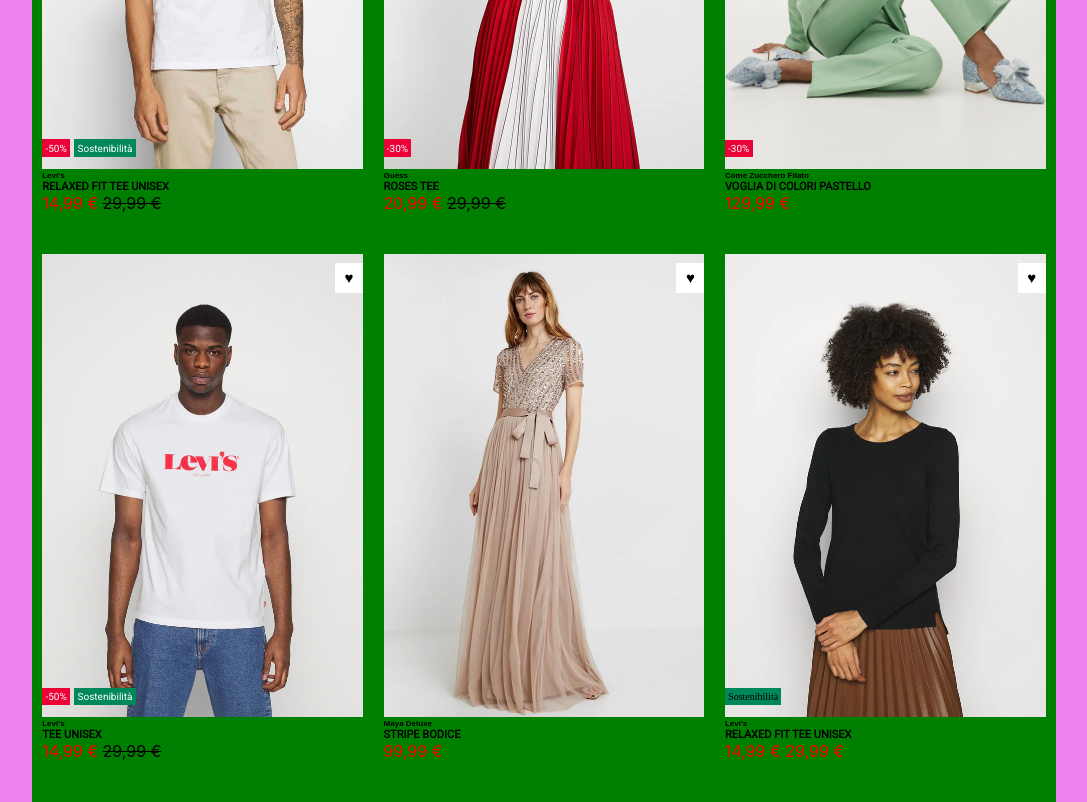
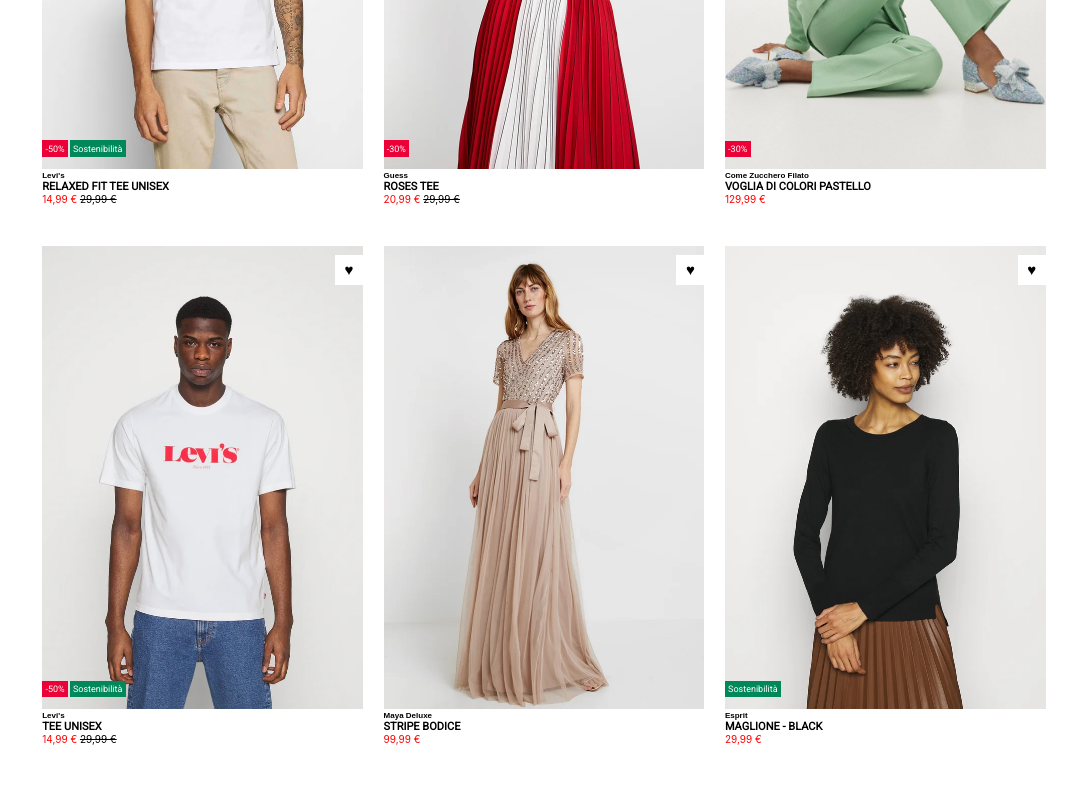
Before and after one commit to davidectna/html-css-boolando, a plain HTML site: page index.html in a window 1280 px wide. Shown: the part 320-1122 px from the top of the page, without its empty margins (96-1183 px from the left). Drawn offline with Linux system fonts and the light colour scheme.

Commit message:
Fine progetto .

```diff
--- a/index.html
+++ b/index.html
@@ -113,9 +113,9 @@
                     <!--Sixth Photo-->
                     <!--Sixth Description-->
                     <div>
-                        <h2>Levi's</h2>
-                        <h1>RELAXED FIT TEE UNISEX</h1>
-                        <p>14,99 &euro; <span class="discount-style">29,99 &euro;</span></p>
+                        <h2>Esprit</h2>
+                        <h1>MAGLIONE - BLACK</h1>
+                        <p>29,99 &euro;</p>
                     </div>
                     <!--Sixth Description-->
                 </div>
--- a/style.css
+++ b/style.css
@@ -7,7 +7,7 @@
 
 /*commons*/
 main{
-    background-color: violet;
+    background-color:#ffffff;
 }
 img{
     width: 100%;
@@ -24,24 +24,12 @@
 p{
     color: #ff0000;
     font-family:  'Inter', sans-serif;
+    font-size: 10px;
 }
 
-/*utilities*/
-
-.sale-font-style{
-    color: #000000;
-    text-decoration: line-through;
-}
-.advice-items-first-exception{
-    position: absolute;
-    background-color: #00875a;
-    padding: 1%;
-    bottom: 3%;
-    left: 0%;
-}
 /*layout*/
 .table-structure{
-    background-color:green;
+    background-color:#ffffff;
     width: 80%;
     margin: 0 auto;
     display: flex;
@@ -60,7 +48,7 @@
 
 .photos-structure{
     position: relative;
-    font-size: 10px;
+    font-size: 9px;
 }
 /*products*/
 .favorite-items{
@@ -86,7 +74,28 @@
     background-color: #00875a;
     padding: 1%;
     bottom: 3%;
-    left: 10%;
+    left: 27.5px;
     font-family: 'Roboto', sans-serif;
     color:#ffffff;
 }
+
+/*effect*/
+
+.favorite-items:hover{
+ color: red;
+}
+/*utilities*/
+
+.sale-font-style{
+    color: #000000;
+    text-decoration: line-through;
+}
+.advice-items-first-exception{
+    position: absolute;
+    background-color: #00875a;
+    padding: 1%;
+    bottom: 3%;
+    left: 0%;
+    font-family: 'Roboto', sans-serif;
+    color:#ffffff;
+}
```
